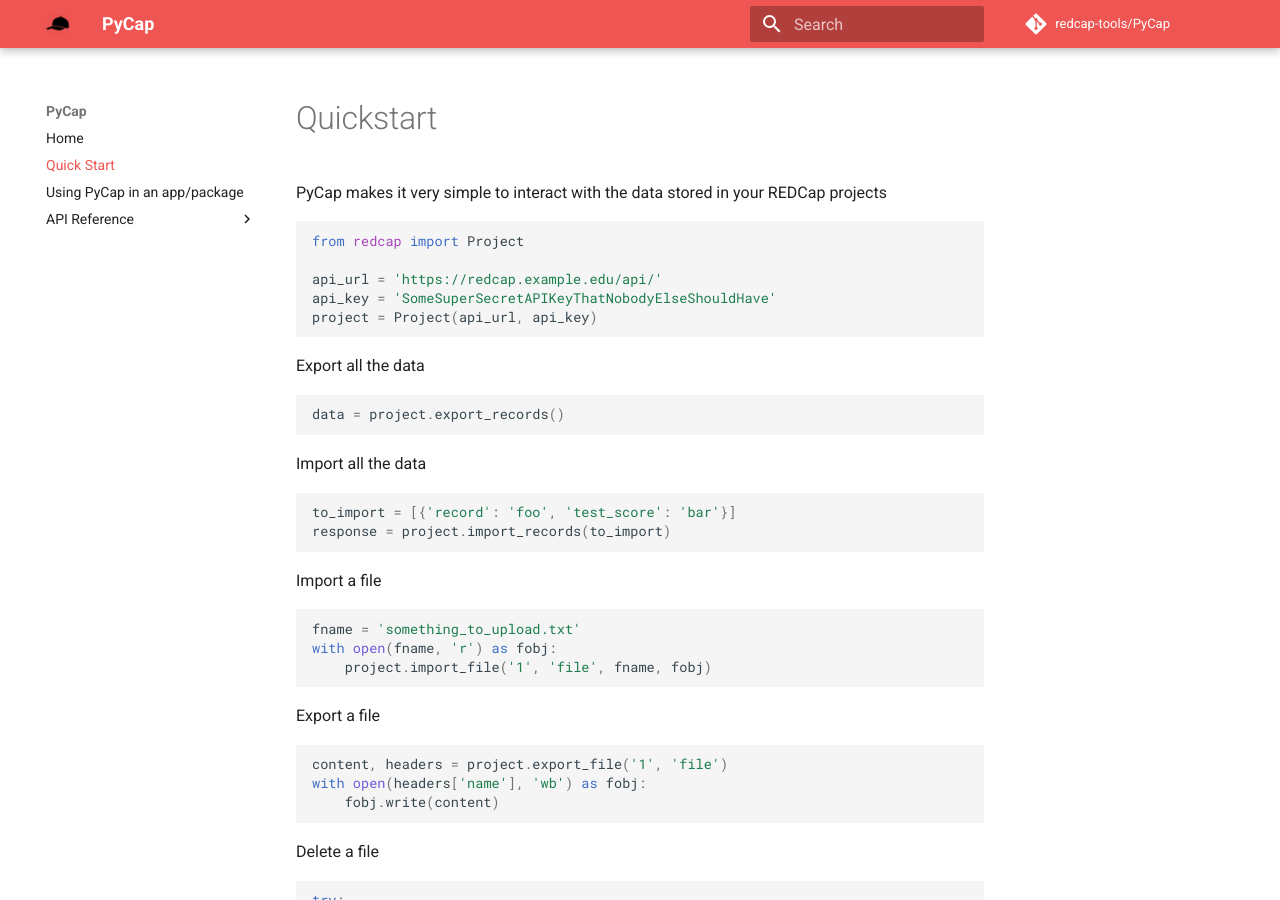
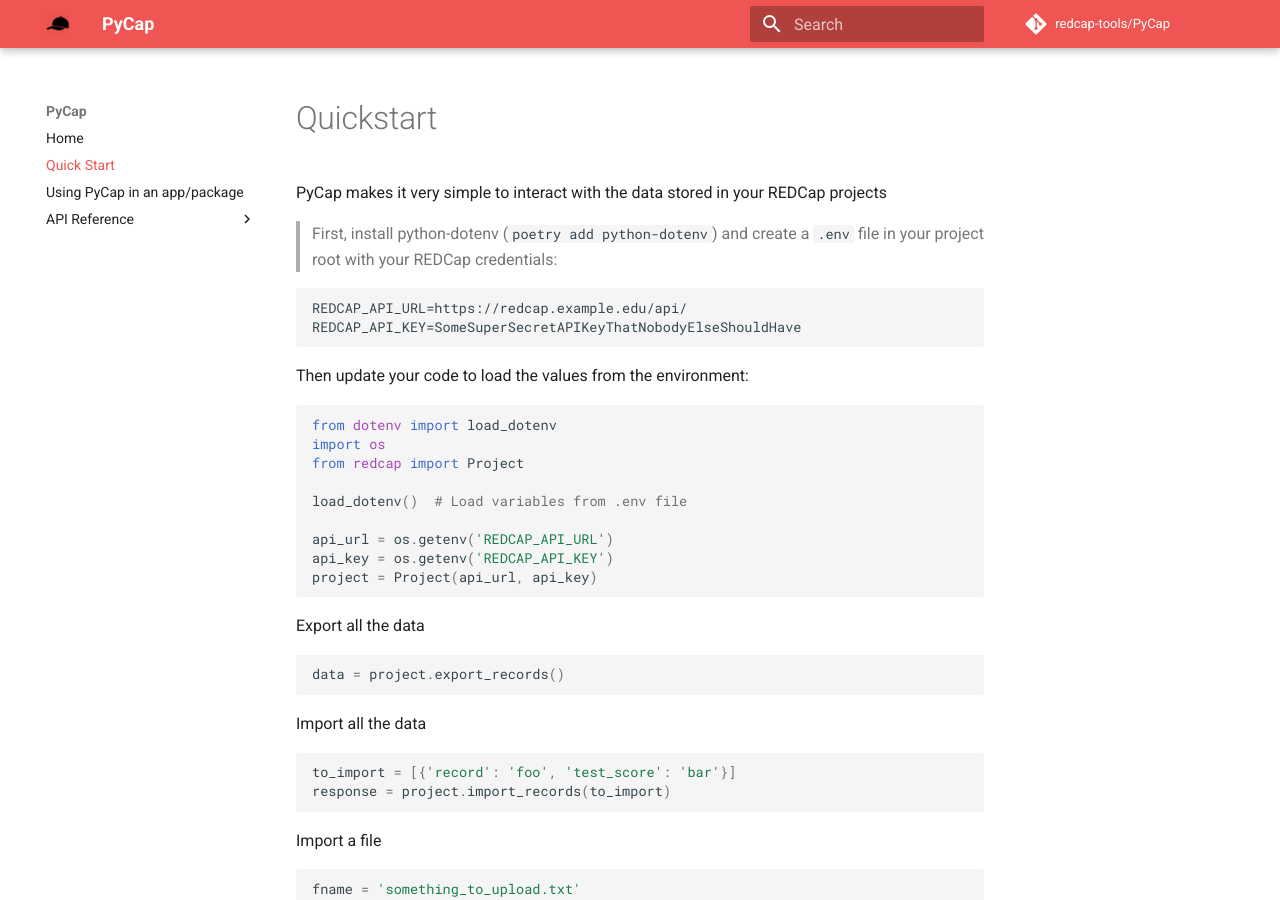
Before and after one commit to redcap-tools/PyCap, an MkDocs documentation site: the page built from docs/quickstart.md, in a window 1280 px wide and 900 px high. Built offline with MkDocs 1.6.1 and Material for MkDocs 9.7.7, drawn with Linux system fonts in a browser that asks for light colours; comment, search, counter and statistics services are not loaded.

Commit message:
Add python-dotenv dependency to pyproject.toml

````diff
--- a/docs/quickstart.md
+++ b/docs/quickstart.md
@@ -2,11 +2,24 @@
 
 PyCap makes it very simple to interact with the data stored in your REDCap projects
 
+> First, install python-dotenv (`poetry add python-dotenv`) and create a `.env` file in your project root with your REDCap credentials:
+
+```dotenv
+REDCAP_API_URL=https://redcap.example.edu/api/
+REDCAP_API_KEY=SomeSuperSecretAPIKeyThatNobodyElseShouldHave
+```
+
+Then update your code to load the values from the environment:
+
 ```python
+from dotenv import load_dotenv
+import os
 from redcap import Project
 
-api_url = 'https://redcap.example.edu/api/'
-api_key = 'SomeSuperSecretAPIKeyThatNobodyElseShouldHave'
+load_dotenv()  # Load variables from .env file
+
+api_url = os.getenv('REDCAP_API_URL')
+api_key = os.getenv('REDCAP_API_KEY')
 project = Project(api_url, api_key)
 ```
 
--- a/pyproject.toml
+++ b/pyproject.toml
@@ -30,6 +30,7 @@ packages = [
 python = "^3.10"
 requests = "^2.20"
 semantic-version = "^2.8.5"
+python-dotenv = "^1.0.0"
 pandas = {version = "^2.0.0", optional = true}
 
 [tool.poetry.extras]
````
Also changed, not shown: docs/index.md (+7 -0 lines), 1 other file.
